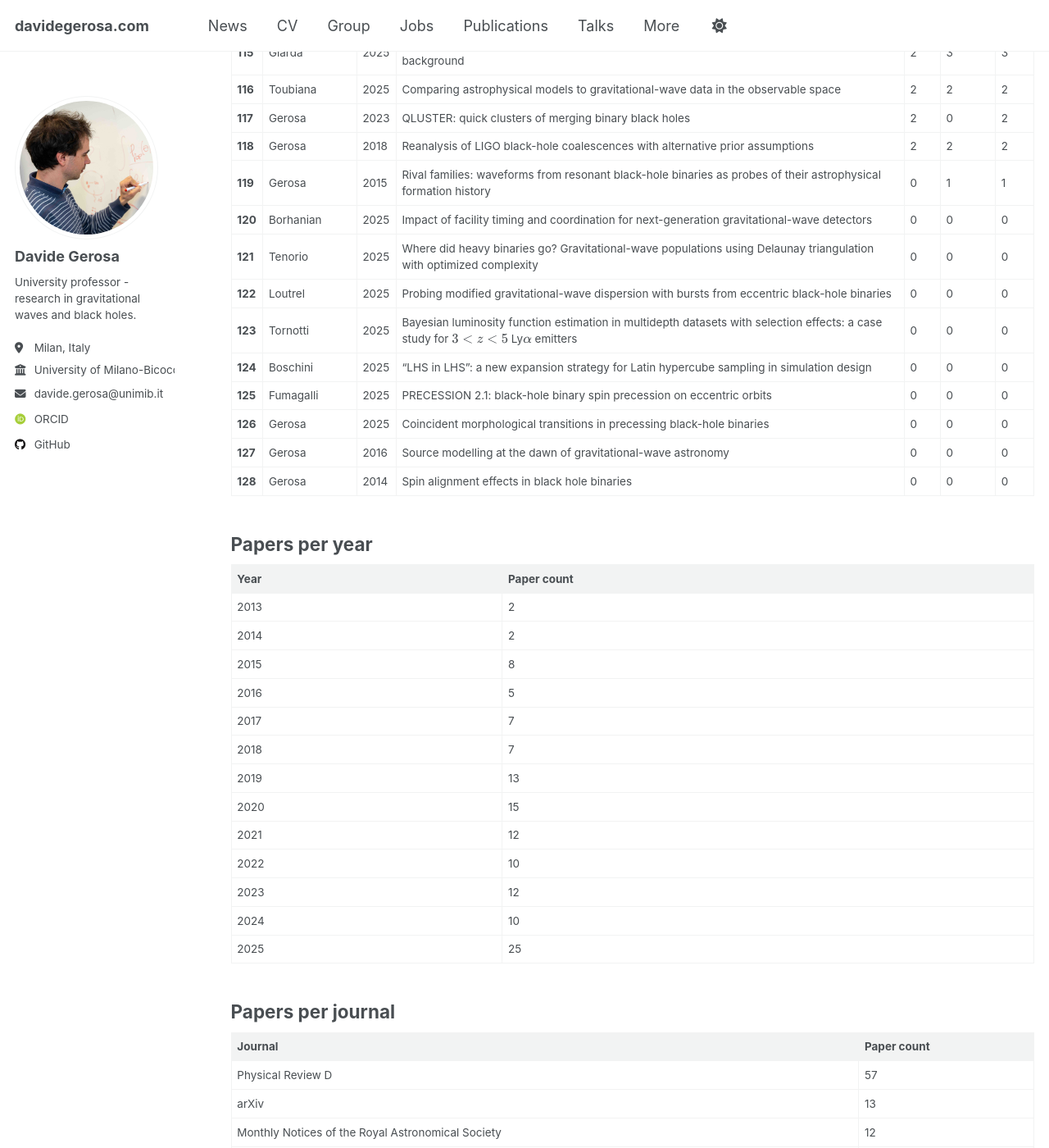
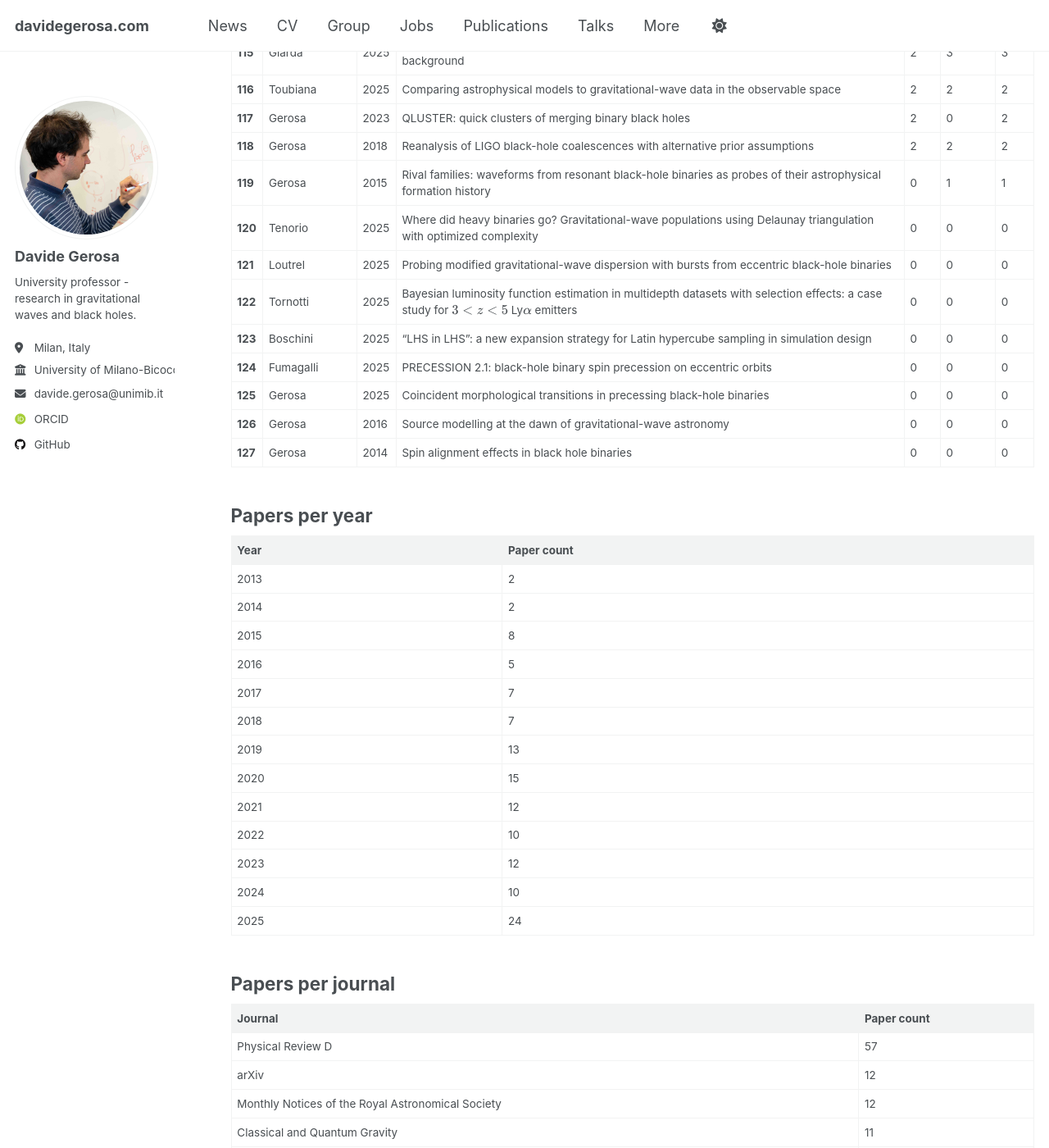
Before and after one commit to dgerosa/website, a Jekyll site: the page built from _pages/citations.md, in a window 1280 px wide and 1400 px high, scrolled down 5143 px. Shown: the whole window at 82% size. Built offline with Jekyll 4.4.1, drawn with Linux system fonts in a browser that asks for light colours; some web fonts are replaced; some of the changed text lies outside the part shown.

Commit message:
Website update from workflow

```diff
--- a/_pages/_citations.md
+++ b/_pages/_citations.md
@@ -128,15 +128,14 @@
 | **117** | Gerosa | 2023 | QLUSTER: quick clusters of merging binary black holes | 2 | 0 | 2 |
 | **118** | Gerosa | 2018 | Reanalysis of LIGO black-hole coalescences with alternative prior assumptions | 2 | 2 | 2 |
 | **119** | Gerosa | 2015 | Rival families: waveforms from resonant black-hole binaries as probes of their astrophysical formation history | 0 | 1 | 1 |
-| **120** | Borhanian | 2025 | Impact of facility timing and coordination for next-generation gravitational-wave detectors | 0 | 0 | 0 |
-| **121** | Tenorio | 2025 | Where did heavy binaries go? Gravitational-wave populations using Delaunay triangulation with optimized complexity | 0 | 0 | 0 |
-| **122** | Loutrel | 2025 | Probing modified gravitational-wave dispersion with bursts from eccentric black-hole binaries | 0 | 0 | 0 |
-| **123** | Tornotti | 2025 | Bayesian luminosity function estimation in multidepth datasets with selection effects: a case study for $$3<z<5$$ Ly$$\alpha$$ emitters | 0 | 0 | 0 |
-| **124** | Boschini | 2025 | “LHS in LHS”: a new expansion strategy for Latin hypercube sampling in simulation design | 0 | 0 | 0 |
-| **125** | Fumagalli | 2025 | PRECESSION 2.1: black-hole binary spin precession on eccentric orbits | 0 | 0 | 0 |
-| **126** | Gerosa | 2025 | Coincident morphological transitions in precessing black-hole binaries | 0 | 0 | 0 |
-| **127** | Gerosa | 2016 | Source modelling at the dawn of gravitational-wave astronomy | 0 | 0 | 0 |
-| **128** | Gerosa | 2014 | Spin alignment effects in black hole binaries | 0 | 0 | 0 |
+| **120** | Tenorio | 2025 | Where did heavy binaries go? Gravitational-wave populations using Delaunay triangulation with optimized complexity | 0 | 0 | 0 |
+| **121** | Loutrel | 2025 | Probing modified gravitational-wave dispersion with bursts from eccentric black-hole binaries | 0 | 0 | 0 |
+| **122** | Tornotti | 2025 | Bayesian luminosity function estimation in multidepth datasets with selection effects: a case study for $$3<z<5$$ Ly$$\alpha$$ emitters | 0 | 0 | 0 |
+| **123** | Boschini | 2025 | “LHS in LHS”: a new expansion strategy for Latin hypercube sampling in simulation design | 0 | 0 | 0 |
+| **124** | Fumagalli | 2025 | PRECESSION 2.1: black-hole binary spin precession on eccentric orbits | 0 | 0 | 0 |
+| **125** | Gerosa | 2025 | Coincident morphological transitions in precessing black-hole binaries | 0 | 0 | 0 |
+| **126** | Gerosa | 2016 | Source modelling at the dawn of gravitational-wave astronomy | 0 | 0 | 0 |
+| **127** | Gerosa | 2014 | Spin alignment effects in black hole binaries | 0 | 0 | 0 |
 
 ## Papers per year
 
@@ -154,14 +153,14 @@
 | 2022 | 10 |
 | 2023 | 12 |
 | 2024 | 10 |
-| 2025 | 25 |
+| 2025 | 24 |
 
 ## Papers per journal
 
 | Journal | Paper count |
 |---------|--------------|
 | Physical Review D | 57 |
-| arXiv | 13 |
+| arXiv | 12 |
 | Monthly Notices of the Royal Astronomical Society | 12 |
 | Classical and Quantum Gravity | 11 |
 | Physical Review Letters | 9 |
@@ -200,4 +199,4 @@
 
 
 <br><br>
-*Last updated: 2025-10-15 13:31:10 UTC*
+*Last updated: 2025-10-16 02:01:59 UTC*
```
Also changed, not shown: other parts of _pages/_citations.md (+1 -1 lines), _pages/_group.md (+1 -10 lines), _pages/_publications.md (+2 -7 lines), _pages/_talks.md (+1 -1 lines).
